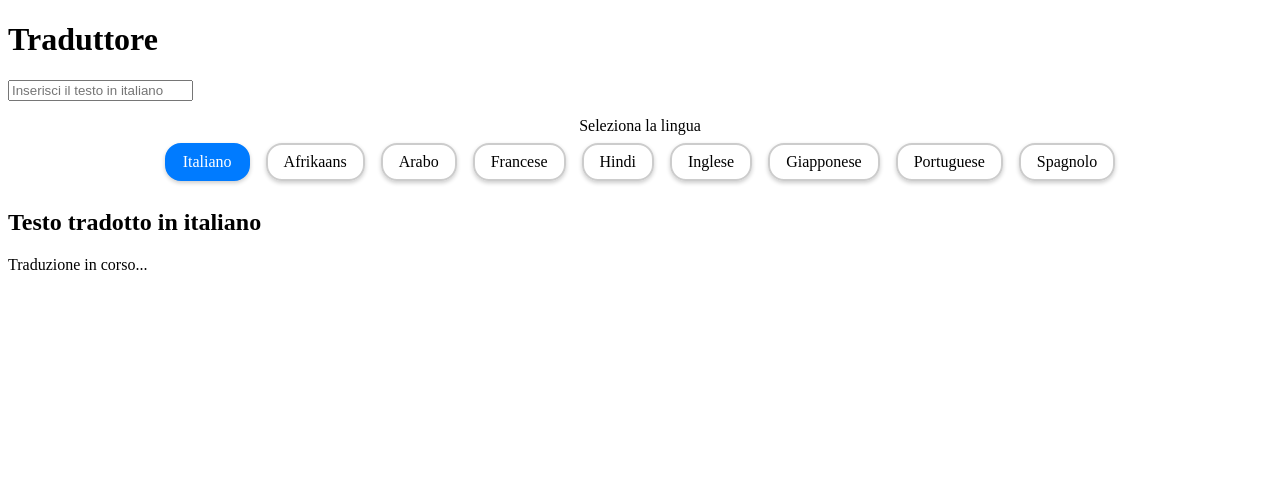
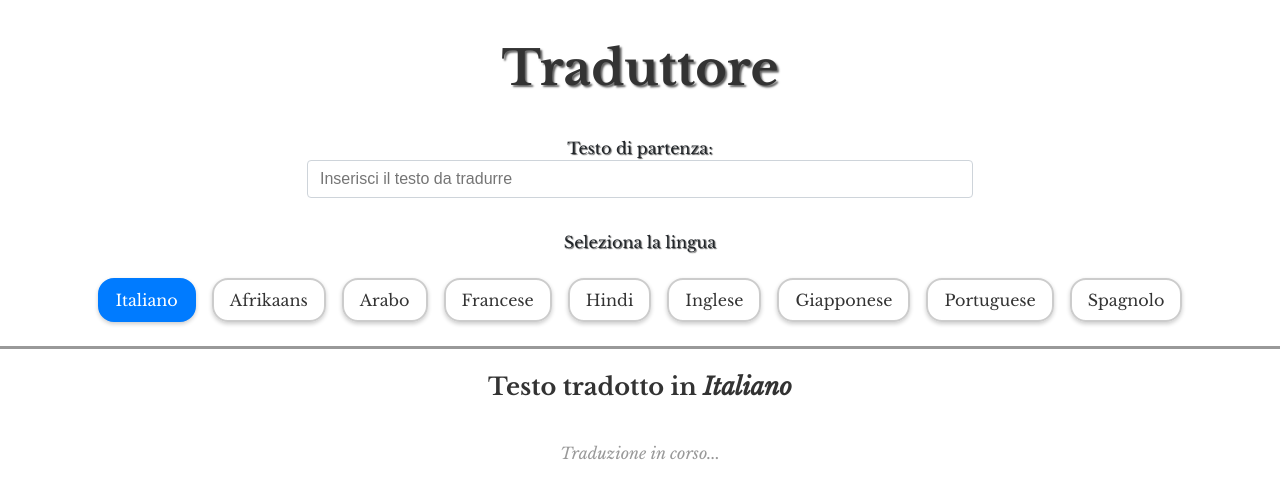
Before and after one commit to Classi-di-Mauro-Longano/primi-passi-con-react-mlongano, a React (Vite) app: page / in a window 1280 px wide. Shown: the top 498 px of the page. Built offline with nearby package versions, Linux system fonts and the light colour scheme; no server answers.

Commit message:
Aggiungi un tocco di stile

```diff
--- a/src/App.jsx
+++ b/src/App.jsx
@@ -5,10 +5,11 @@ import {Traduzione} from './components/Traduzione'
 import {Intestazione} from './components/Intestazione'
 
 import { useState } from 'react';
+import { lingue } from './data/lingue.js';
 
 function App() {
   const [testo, setTesto] = useState('');
-  const [lingua, setLingua] = useState({nome: 'italiano', codice: 'it'});
+  const [lingua, setLingua] = useState(lingue[0]);
   return (
     <>
       {/* Esempio di utilizzo di useState
--- /dev/null
+++ b/src/components/Intestazione.css
@@ -0,0 +1,6 @@
+.titolo {
+  font-size: 48px;
+  font-weight: 900;
+  text-align: center;
+  text-shadow: 2px 2px 2px #616161;
+}
--- a/src/components/Intestazione.jsx
+++ b/src/components/Intestazione.jsx
@@ -1,5 +1,7 @@
+import './Intestazione.css';
+
 export function Intestazione () {
   return (
-    <h1>Traduttore</h1>
+    <h1 className='titolo'>Traduttore</h1>
   )
 }
--- a/src/components/Lingua.css
+++ b/src/components/Lingua.css
@@ -4,7 +4,20 @@
   align-items: center;
   margin: 1rem;
 }
-
+.selezione_lingua label {
+  font-size: 1rem;
+  font-weight: 500;
+  line-height: 1.5;
+  color: #212529;
+  margin-bottom: 1rem;
+  margin-top: 1rem;
+  text-align: center;
+  text-shadow: 1px 1px 1px #616161;
+  display: flex;
+  justify-content: center;
+  align-items: center;
+  flex-direction: column;
+}
 .lista-lingue {
   display: flex;
   flex-wrap: wrap;
--- /dev/null
+++ b/src/components/Testo.css
@@ -0,0 +1,32 @@
+.testo {
+    font-size: 1rem;
+    font-weight: 500;
+    line-height: 1.5;
+    color: #212529;
+    margin-bottom: 1rem;
+    margin-top: 1rem;
+    text-align: center;
+  text-shadow: 1px 1px 1px #616161;
+  display: flex;
+  justify-content: center;
+  align-items: center;
+  flex-direction: column;
+}
+
+.testo  label {
+  display: block;
+}
+
+.testo  input {
+  width: 50%;
+  padding: 0.375rem 0.75rem;
+  font-size: 1rem;
+  font-weight: 500;
+  line-height: 1.5;
+  color: #212529;
+  background-color: #fff;
+  background-clip: padding-box;
+  border: 1px solid #ced4da;
+  border-radius: 0.25rem;
+  transition: border-color 0.15s ease-in-out, box-shadow 0.15s ease-in-out;
+}
--- a/src/components/Testo.jsx
+++ b/src/components/Testo.jsx
@@ -1,9 +1,10 @@
 import PropTypes from 'prop-types';
+import './Testo.css';
 
 export function Testo ({setTesto}) {
 	return (
-		<div className="field">
-			<input className="input"  placeholder="Inserisci il testo in italiano" onChange={(e) => setTesto(e.target.value)}/>
+		<div className="testo">
+			<label htmlFor="testoIniziale">Testo di partenza: </label><input  id='testoIniziale' className="input"  placeholder="Inserisci il testo da tradurre" onChange={(e) => setTesto(e.target.value)}/>
 		</div>
 
 	)
--- /dev/null
+++ b/src/components/Traduzione.css
@@ -0,0 +1,28 @@
+.traduzione {
+  display: flex;
+  flex-direction: column;
+  align-items: center;
+  justify-content: center;
+  width: 100%;
+  height: 100%;
+}
+
+section.traduzione::before {
+  content: '';
+  display: block;
+  width: 100%;
+  border-top: #999 3px solid;
+}
+
+.transient {
+  font-style: italic;
+  font-size: 1rem;
+  font-weight: 400;
+  color: #999;
+}
+
+p.traduzione {
+  font-style: italic;
+  color: blueviolet;
+
+}
--- a/src/components/Traduzione.jsx
+++ b/src/components/Traduzione.jsx
@@ -1,6 +1,7 @@
 import PropTypes from 'prop-types';
 import { findItemByKeyValue, debounce } from '../utils/utils';
 import { lingue } from '../data/lingue';
+import './Traduzione.css';
 
 import { useState, useEffect } from 'react';
 export function Traduzione({ lingua, testo }) {
@@ -13,18 +14,18 @@ export function Traduzione({ lingua, testo }) {
   }, [lingua, testo, API_KEY]);
 
   return (
-    <>
-      <h2>Testo tradotto in {lingua.nome}</h2>
+    <section className='traduzione'>
+      <h2 className='intestazione' >Testo tradotto in <em>{lingua.nome}</em></h2>
       {
         traduzione === null
-          ? <p>Traduzione in corso...</p>
+          ? <p className='transient'>Traduzione in corso...</p>
           : <>
-              <p>{traduzione.replace("&#39;", "'")}</p>
-              <p>Lingua di partenza: {linguaIniziale}</p>
+              <p className='traduzione'>{traduzione.replace("&#39;", "'")}</p>
+              <p>Lingua di partenza: <em>{linguaIniziale}</em></p>
             </>
 
       }
-    </>
+    </section>
   );
 }
 
--- a/src/styles.css
+++ b/src/styles.css
@@ -0,0 +1,12 @@
+@import url('https://fonts.googleapis.com/css2?family=Libre+Baskerville:ital,wght@0,400;0,700;1,400&display=swap');
+
+body {
+  font-family: 'Libre Baskerville', serif;
+  font-size: 16px;
+  line-height: 1.5;
+  color: #333;
+  background-color: #fff;
+  margin: 0;
+  padding: 0;
+  min-height: 100vh;
+}
```
Also changed, not shown: 2 other files (tests, documents, lock files or other folders).
